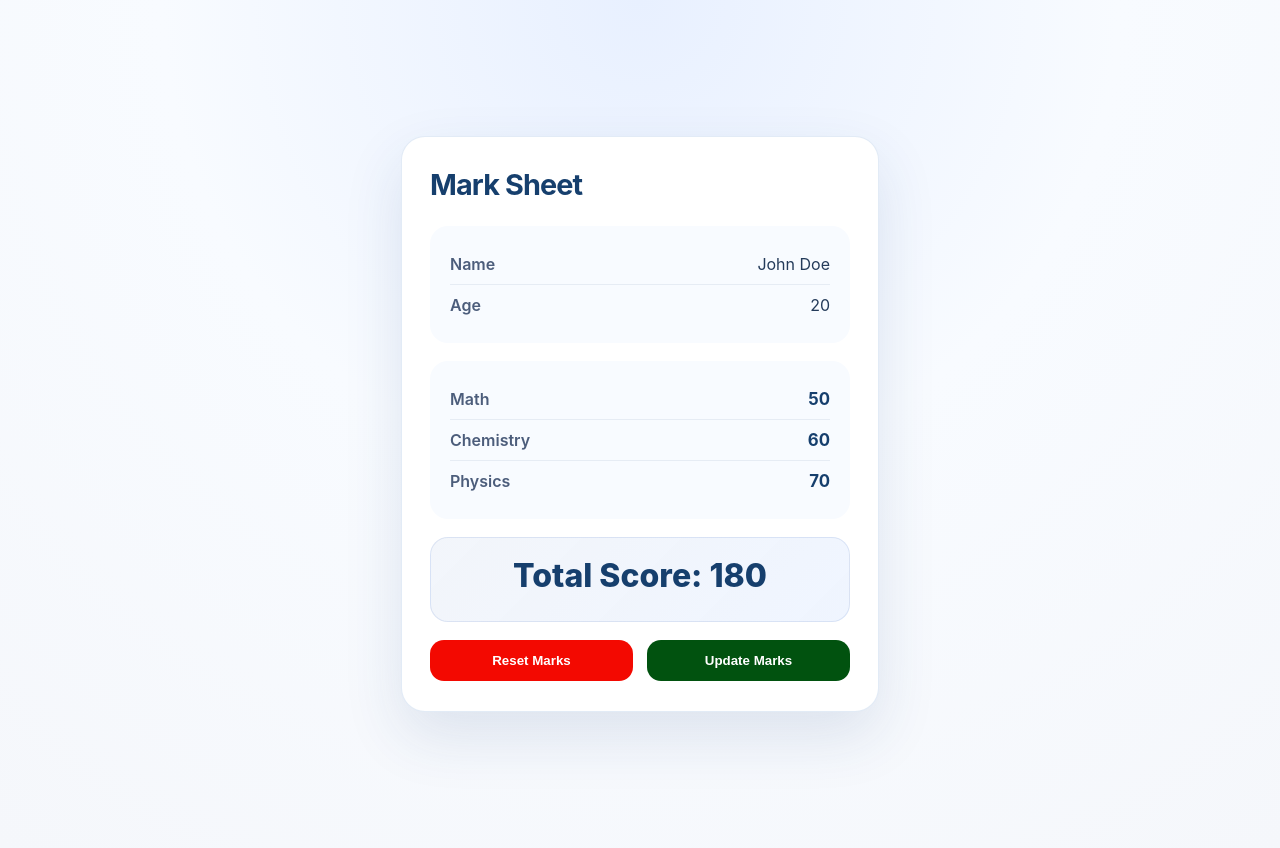
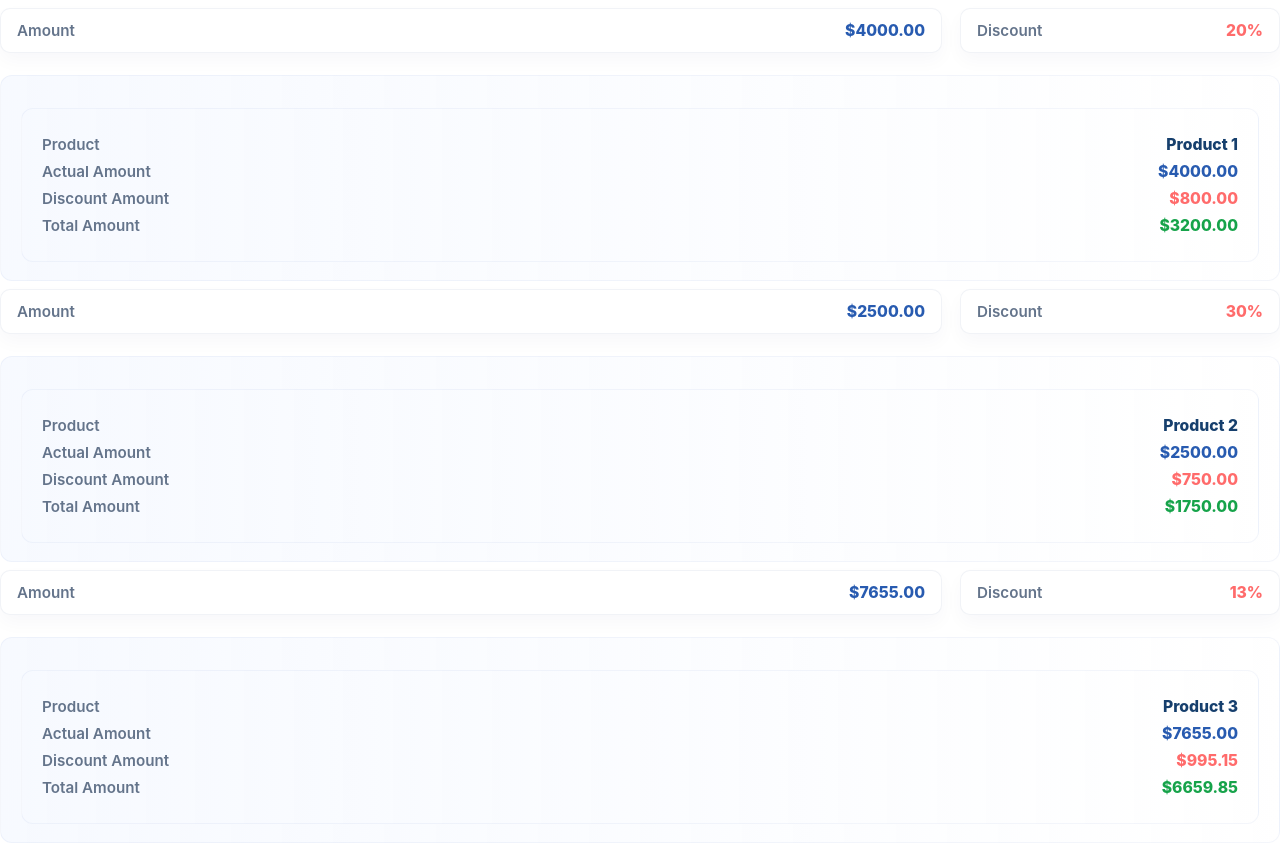
Before and after one commit to basha008/dynamic-front-end-with-react-assignments, a React (Create React App) app: page / in a window 1280 px wide. Built offline with nearby package versions, Linux system fonts and the light colour scheme.

Commit message:
product discounted prices

```diff
--- /dev/null
+++ b/src/assignment - 01-08-2026 (Product Dicounts Calculations with context hook)/discounted_product_amounts.css
@@ -0,0 +1,138 @@
+:root {
+    --bg: #f6f9ff;
+    --card: #ffffff;
+    --muted: #64748b;
+    --accent: #285bb0;
+    --accent-2: #3c82f6;
+    --success: #16a34a;
+    --danger: #ef4444;
+    --radius-lg: 16px;
+    --radius-md: 10px;
+    --glass: rgba(255,255,255,0.76);
+}
+
+/* Page container (optional parent if used) */
+.discounted-products {
+    display: grid;
+    gap: 18px;
+    padding: 20px;
+    background: linear-gradient(180deg, var(--bg) 0%, #ffffff00 100%);
+    min-height: 100vh;
+    box-sizing: border-box;
+}
+
+/* Keep card styles for small components */
+.discount-card {
+    background: var(--card);
+    border-radius: var(--radius-lg);
+    box-shadow: 0 18px 40px rgba(21, 44, 84, 0.06);
+    border: 1px solid rgba(40, 91, 176, 0.06);
+    padding: 18px;
+}
+
+/* --- Styles matching your original JS classes --- */
+.productDetails {
+    display: grid;
+    grid-template-columns: 1fr 320px;
+    gap: 18px;
+    align-items: start;
+    width: 100%;
+    box-sizing: border-box;
+    padding: 8px 0;
+}
+
+.productAmount,
+.productDiscount {
+    background: var(--card);
+    border-radius: 10px;
+    padding: 12px 16px;
+    border: 1px solid rgba(22,63,116,0.06);
+    box-shadow: 0 8px 18px rgba(21,44,84,0.03);
+}
+
+.productAmount p,
+.productDiscount p {
+    margin: 0;
+    color: #163f6d;
+    font-weight: 700;
+    font-size: 0.98rem;
+    display: flex;
+    justify-content: space-between;
+    align-items: center;
+}
+
+.productDiscount {
+    display: flex;
+    flex-direction: column;
+    gap: 10px;
+    justify-content: center;
+}
+
+.productDiscount .detail {
+    color: var(--muted);
+    font-weight: 600;
+    font-size: 0.95rem;
+}
+
+.productTotal {
+    grid-column: 1 / -1;
+    margin-top: 14px;
+    background: linear-gradient(90deg, rgba(246,249,255,0.9), rgba(255,255,255,1));
+    border-radius: 12px;
+    padding: 18px 20px;
+    border: 1px solid rgba(40,91,176,0.05);
+    box-shadow: none;
+}
+
+.productTotal p {
+    margin: 8px 0;
+    color: #163f6d;
+    font-weight: 700;
+    display: flex;
+    justify-content: space-between;
+}
+
+/* Label / Value helpers used by JS markup */
+.productAmount .label,
+.productDiscount .label,
+.productTotal .label {
+    color: var(--muted);
+    font-weight: 600;
+    font-size: 0.95rem;
+}
+
+.productAmount .value,
+.productDiscount .value,
+.productTotal .value {
+    color: #163f6d;
+    font-weight: 800;
+    font-size: 0.98rem;
+}
+
+/* Per-amount colors */
+.productAmount .value.amount,
+.productTotal .value.actual {
+    color: var(--accent);
+}
+
+.productDiscount .value.discount,
+.productTotal .value.discount {
+    color: #ff6b6b; /* discount amount in warm red */
+}
+
+.productTotal .value.total {
+    color: var(--success); /* total in green */
+}
+
+/* Small utility classes */
+.muted { color: var(--muted); }
+
+@media (max-width: 800px) {
+    .productDetails {
+        grid-template-columns: 1fr;
+    }
+
+    .productDiscount { order: 2; }
+
+    .productTotal { margin-top: 12px; }
+}
--- /dev/null
+++ b/src/assignment - 01-08-2026 (Product Dicounts Calculations with context hook)/discountted_product_amounts.js
@@ -0,0 +1,119 @@
+import React from "react";
+import "./discounted_product_amounts.css";
+
+const productContext = React.createContext({name: "Product 1", amount: 4000, discount: "20%" });
+
+function DiscountedProductAmounts() {
+    return (
+        <div>
+            <productContext.Provider value={{ name: "Product 1", amount: 4000, discount: "20%" }}>
+                <div className="productDetails">
+                    <div>
+                        <ProductAmount />
+                    </div>
+                    <div>
+                        <ProductDiscount />
+                    </div>
+                </div>
+                <div className="productTotal">
+                    <ProductTotal />
+                </div>
+            </productContext.Provider>
+            <productContext.Provider value={{ name: "Product 2", amount: 2500, discount: "30%" }}>
+                <div className="productDetails">
+                    <div>
+                        <ProductAmount />
+                    </div>
+                    <div>
+                        <ProductDiscount />
+                    </div>
+                </div>
+                <div className="productTotal">
+                    <ProductTotal />
+                </div>
+            </productContext.Provider>
+            <productContext.Provider value={{ name: "Product 3", amount: 7655, discount: "13%" }}>
+                <div className="productDetails">
+                    <div>
+                        <ProductAmount />
+                    </div>
+                    <div>
+                        <ProductDiscount />
+                    </div>
+                </div>
+                <div className="productTotal">
+                    <ProductTotal />
+                </div>
+            </productContext.Provider>
+        </div>
+    );
+}
+
+function ProductAmount() {
+    return (
+        <div className="productAmount">
+            <productContext.Consumer>
+                {(product) => (
+                    <div>
+                        <p>
+                            <span className="label">Amount</span>
+                            <span className="value amount">${product.amount.toFixed(2)}</span>
+                        </p>
+                    </div>
+                )}
+            </productContext.Consumer>
+        </div>
+    );
+}
+
+function ProductDiscount() {
+    return (
+        <div className="productDiscount">
+            <productContext.Consumer>
+                {(product) => (
+                    <div>
+                        <p>
+                            <span className="label">Discount</span>
+                            <span className="value discount">{product.discount}</span>
+                        </p>
+                    </div>
+                )}
+            </productContext.Consumer>
+        </div>
+    );
+}
+
+function ProductTotal() {
+    return (
+        <div className="productTotal">
+            <productContext.Consumer>
+                {(product) => {
+                    const discountAmount = product.amount * (parseFloat(product.discount) / 100);
+                    const totalAmount = product.amount - discountAmount;
+                    return (
+                        <div>
+                            <p>
+                                <span className="label">Product</span>
+                                <span className="value">{product.name}</span>
+                            </p>
+                            <p>
+                                <span className="label">Actual Amount</span>
+                                <span className="value actual">${product.amount.toFixed(2)}</span>
+                            </p>
+                            <p>
+                                <span className="label">Discount Amount</span>
+                                <span className="value discount">${discountAmount.toFixed(2)}</span>
+                            </p>
+                            <p>
+                                <span className="label">Total Amount</span>
+                                <span className="value total">${totalAmount.toFixed(2)}</span>
+                            </p>
+                        </div>
+                    );
+                }}
+            </productContext.Consumer>
+        </div>
+    );
+}
+
+export default DiscountedProductAmounts;
--- a/src/index.js
+++ b/src/index.js
@@ -6,13 +6,15 @@ import reportWebVitals from './reportWebVitals';
 import ProductCart from './assignment - 25-07-2026 (product_cart)/product_cart';
 import Timer from './assignment - 28-07-2026 - React Timer App/react_timer';
 import MarkSheet from './assignment - 01-08-2026 (Marksheet with state and efftc hooks)/marksheet';
+import DiscountedProductAmounts from './assignment - 01-08-2026 (Product Dicounts Calculations with context hook)/discountted_product_amounts';
 
 const root = ReactDOM.createRoot(document.getElementById('root'));
 root.render(
   <React.StrictMode>
     {/* <ProductCart /> */}
     {/* <Timer /> */}
-    <MarkSheet />
+    {/* <MarkSheet /> */}
+    <DiscountedProductAmounts />
   </React.StrictMode>
 );
 
```
